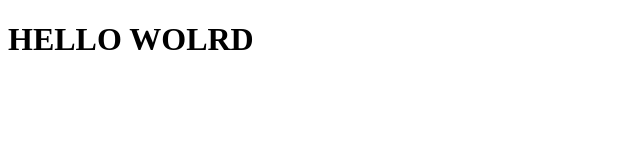
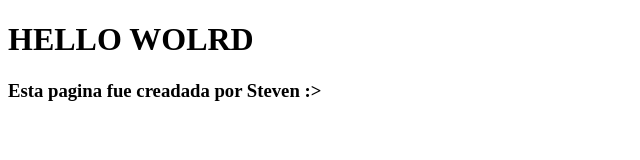
Before and after one commit to Stevendev-rd/hola-mundo-devops, a plain HTML site: page index.html in a window 1280 px wide. Shown: the whole page, without its empty margins (0-640 px from the left). Drawn offline with Linux system fonts and the light colour scheme.

Commit message:
docs: Integracion de H3

```diff
--- a/index.html
+++ b/index.html
@@ -9,5 +9,6 @@
 
 
     <h1>HELLO WOLRD</h1>
+    <h3>Esta pagina fue creadada por Steven  :></h3>
 </body>
 </html>
```
